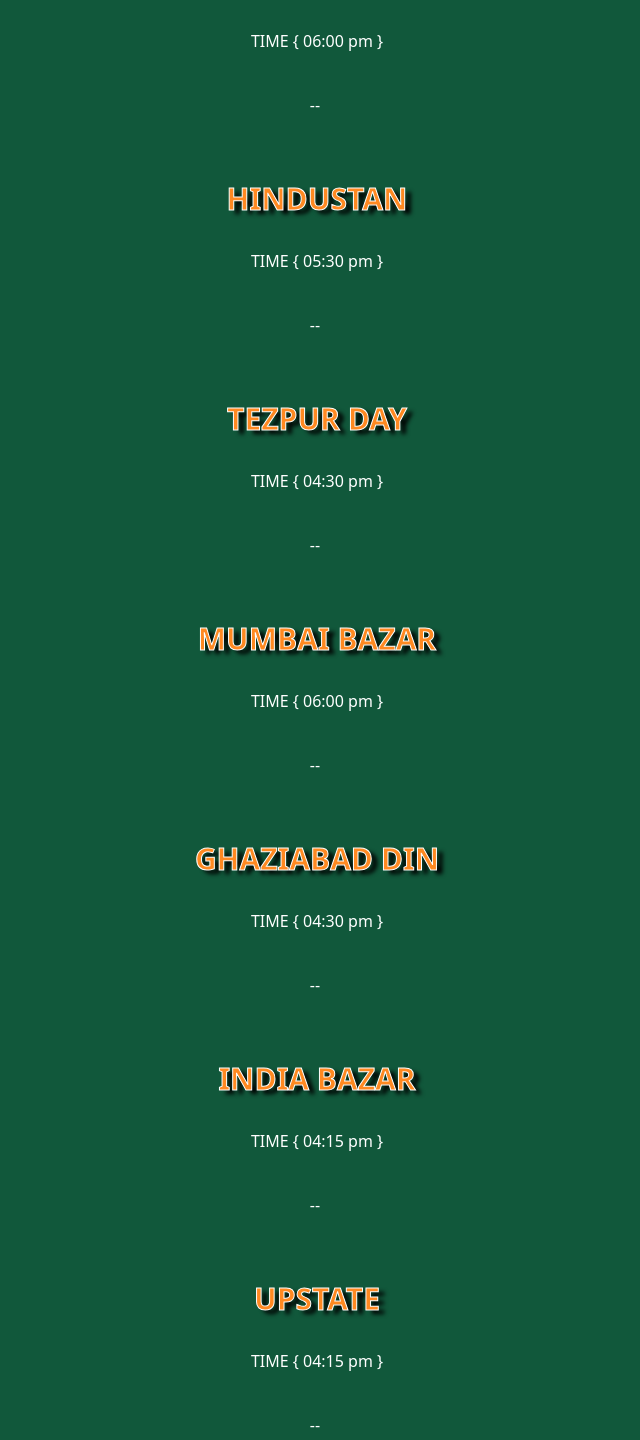
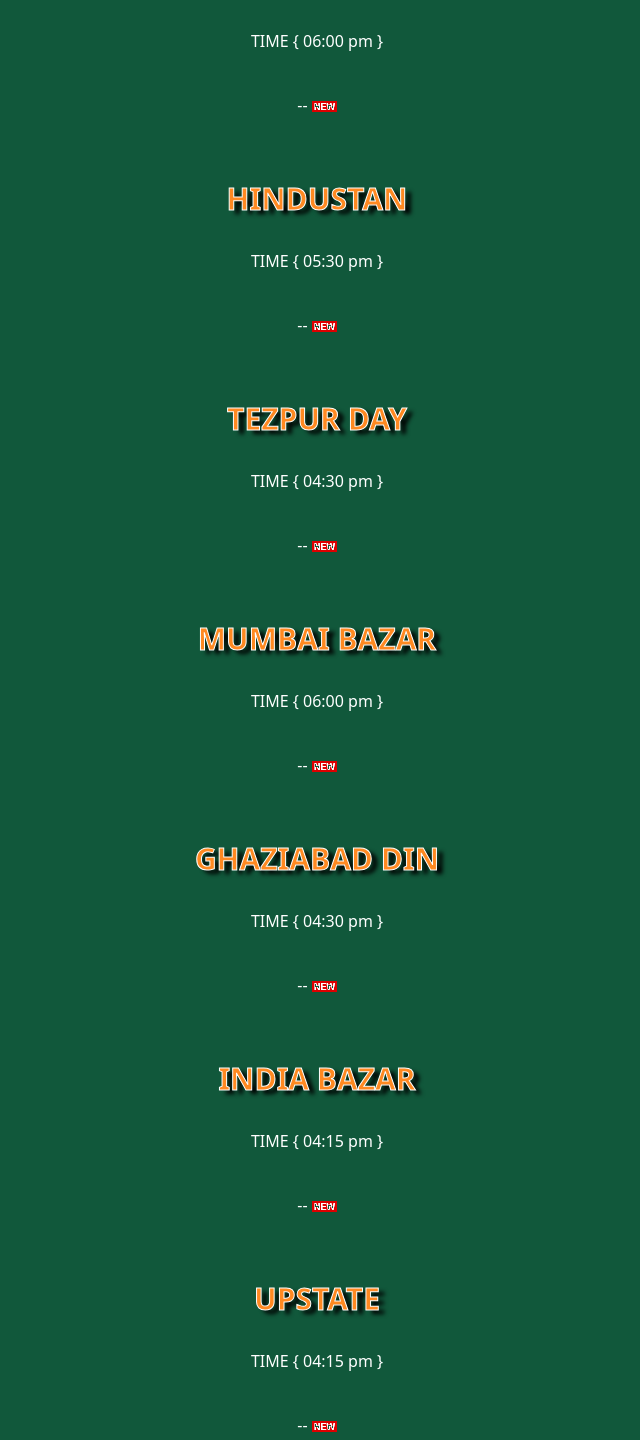
Before and after one commit to ghunawat7/SattaKingLiveMarket, a plain HTML site: page index.html in a window 1280 px wide. Shown: the part 1240-2680 px from the top of the page, without its empty margins (323-963 px from the left). Drawn offline with nearby package versions, Linux system fonts and the light colour scheme; files that its build step writes are made by us from their sources.

Commit message:
Update index.html

```diff
--- a/index.html
+++ b/index.html
@@ -4,7 +4,7 @@
     <meta charset="UTF-8">
     <meta name="viewport" content="width=device-width, initial-scale=1.0">
     <title>Satta King Live Market - 2024 | Satta Result | Desawar Result | सट्टा किंग | Satta Online Result</title>
-    <link rel="stylesheet" href="../static/css/index.css">
+    <link rel="stylesheet" href="index.css">
      <!-- aos -->
      <link href="https://unpkg.com/aos@2.3.1/dist/aos.css" rel="stylesheet">
      <link rel="stylesheet" href="assets/vendor/bootstrap-icons/bootstrap-icons.css">
@@ -40,7 +40,7 @@
     <!-- member -->
     <div class="container-fluid p-1">
         <div class="row text-center" style="border: 3px solid black; border-radius: 10px;">
-            <p class="fw-bold fs-5">RAM CEO & Md</p>
+            <p class="fw-bold fs-5">xyz & Md</p>
             <p class="text-danger">गली, देसावर, इंडिया बाज़ार, गाज़ियाबाद जैसी सभी की मिलेगी लीक जोड़ी। हमारी 100% लीक जोड़ी रोजना पास होती है। अगर आप भी लीक गेम लेना चाहते हैं तो अभी व्हाट्सएप करें।Fix Advance Fees 5,000</p>
             <span class="fw-bold fs-5 text-success">1234567890</span>
             <p><button class="btn btn-success"><i class="fa-brands fa-whatsapp text-white fs-5"></i>&nbsp;<a href="" style="text-decoration: none; color: white;">Whatsapp</a></button>&nbsp;&nbsp;<button class="btn btn-primary"><i class="fa-solid fa-phone fs-5"></i>&nbsp;<a href="" style="text-decoration: none; color: white;">Call Now</a></button></p>
@@ -85,52 +85,52 @@
         <div class="row text-center text-white pt-5">
             <h4 class="fw-bold name" >FARIDABAD</h4>
             <p class="pt-4">TIME { 06:00 pm }</p>
-            <p class="pt-4">-- <img src="../static/image/new.gif" alt=""></p>
+            <p class="pt-4">-- <img src="new.gif" alt=""></p>
         </div>
         <div class="row text-center text-white pt-5">
             <h4 class="fw-bold name" >HINDUSTAN</h4>
             <p class="pt-4">TIME { 05:30 pm }</p>
-            <p class="pt-4">-- <img src="../static/image/new.gif" alt=""></p>
+            <p class="pt-4">-- <img src="new.gif" alt=""></p>
         </div>
         <div class="row text-center text-white pt-5">
             <h4 class="fw-bold name" >TEZPUR DAY</h4>
             <p class="pt-4">TIME { 04:30 pm }</p>
-            <p class="pt-4">-- <img src="../static/image/new.gif" alt=""></p>
+            <p class="pt-4">-- <img src="new.gif" alt=""></p>
         </div>
         <div class="row text-center text-white pt-5">
             <h4 class="fw-bold name" >MUMBAI BAZAR</h4>
             <p class="pt-4">TIME { 06:00 pm }</p>
-            <p class="pt-4">-- <img src="../static/image/new.gif" alt=""></p>
+            <p class="pt-4">-- <img src="new.gif" alt=""></p>
         </div>
         <div class="row text-center text-white pt-5">
             <h4 class="fw-bold name" >GHAZIABAD DIN</h4>
             <p class="pt-4">TIME { 04:30 pm }</p>
-            <p class="pt-4">-- <img src="../static/image/new.gif" alt=""></p>
+            <p class="pt-4">-- <img src="new.gif" alt=""></p>
         </div>
         <div class="row text-center text-white pt-5">
             <h4 class="fw-bold name" >INDIA BAZAR</h4>
             <p class="pt-4">TIME { 04:15 pm }</p>
-            <p class="pt-4">-- <img src="../static/image/new.gif" alt=""></p>
+            <p class="pt-4">-- <img src="new.gif" alt=""></p>
         </div>
         <div class="row text-center text-white pt-5">
             <h4 class="fw-bold name" >UPSTATE</h4>
             <p class="pt-4">TIME { 04:15 pm }</p>
-            <p class="pt-4">-- <img src="../static/image/new.gif" alt=""></p>
+            <p class="pt-4">-- <img src="new.gif" alt=""></p>
         </div>
         <div class="row text-center text-white pt-5">
             <h4 class="fw-bold name" >UP BAZAAR</h4>
             <p class="pt-4">TIME { 04:30 pm }</p>
-            <p class="pt-4">-- <img src="../static/image/new.gif" alt=""></p>
+            <p class="pt-4">-- <img src="new.gif" alt=""></p>
         </div>
         <div class="row text-center text-white pt-5">
             <h4 class="fw-bold name" >RAJDHANI</h4>
             <p class="pt-4">TIME { 03:30 pm }</p>
-            <p class="pt-4">-- <img src="../static/image/new.gif" alt=""></p>
+            <p class="pt-4">-- <img src="new.gif" alt=""></p>
         </div>
         <div class="row text-center text-white pt-5">
             <h4 class="fw-bold name" >Maharashtar Bazaar</h4>
             <p class="pt-4">TIME { 05:30 pm }</p>
-            <p class="pt-4">-- <img src="../static/image/new.gif" alt=""></p>
+            <p class="pt-4">-- <img src="new.gif" alt=""></p>
         </div>
     </div>
     <div class="container-fluid p-1">
@@ -254,4 +254,4 @@
     </div>
 </body>
 </html>
-<script src="../static/js/index.js"></script>
+<script src="index.js"></script>
```
